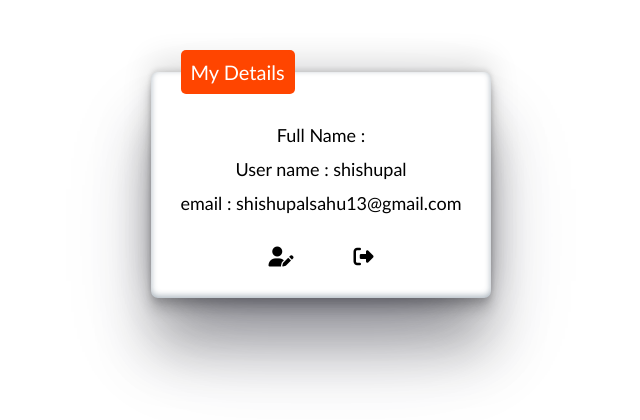
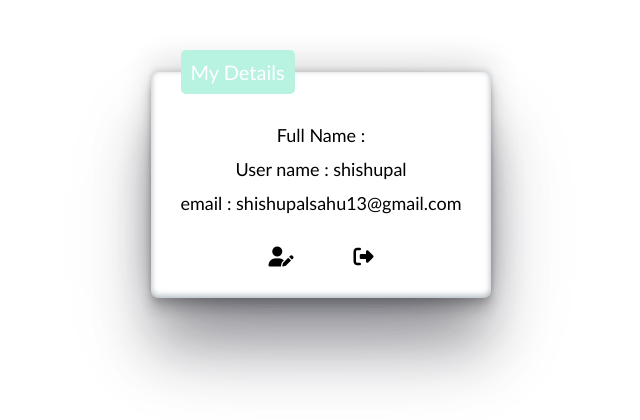
Before and after one commit to shishupalsahu/MindMerge, a Django app: page /profilepage/ in a window 1280 px wide. Shown: the part 72-492 px from the top of the page, without its empty margins (319-959 px from the left). Run offline with Django 5.2, Linux system fonts and the light colour scheme; a user stored in the database is signed in; data comes from the database, SQL or seed files in the repository; both versions use the stored data as it was after the commit.

Commit message:
some Update in files for more creative project

```diff
--- a/static/CSS/profilepage.css
+++ b/static/CSS/profilepage.css
@@ -16,7 +16,7 @@
 
 legend{
     padding: 10px;
-    background-color: orangered;
+    background-color: rgb(184, 243, 225);
     font-size: 20px;
     border-radius: 5px;
     color: white;
--- a/static/CSS/reviewpage.css
+++ b/static/CSS/reviewpage.css
@@ -4,7 +4,8 @@
     padding: 20px;
     flex-direction: row;
     align-items:start /* Ensure children stretch to same height */
-    /* min-height:91vh; */
+    /* min-height:91vh; make ui more creative  */
+
 }
 
 
```
Also changed, not shown: db.sqlite3, media/images/Screenshot_263.png (added).
